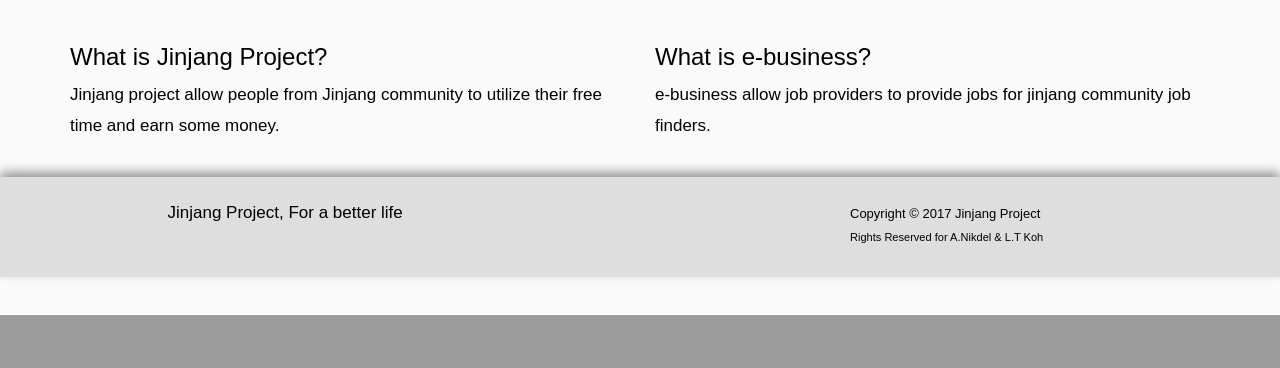
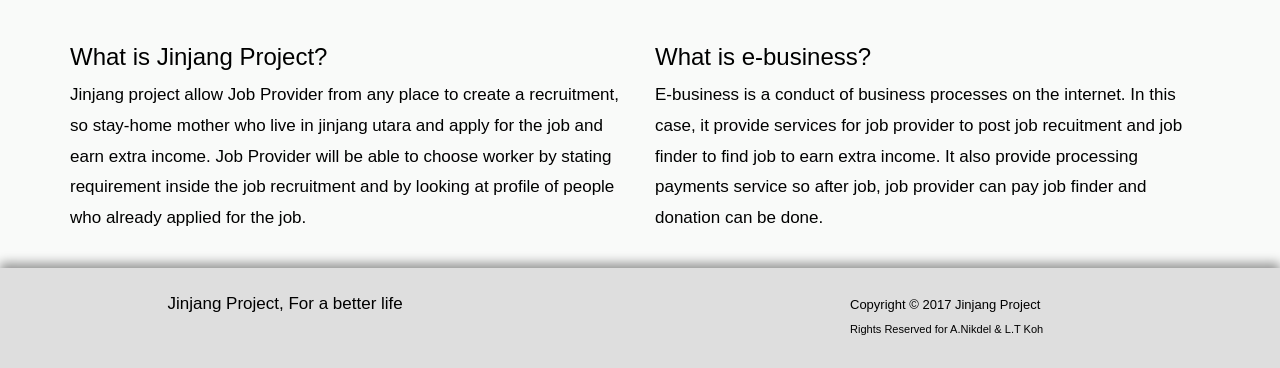
Before and after one commit to kohlitian/jinjang, a PHP site: page / in a window 1280 px wide. Shown: the part 485-853 px from the top of the page. Before the commit the page ends 800 px from the top, so only its background shows below. Run offline with PHP 8.4, Linux system fonts and the light colour scheme; data that the repository does not hold is empty.

Commit message:
Home description

```diff
--- a/index.php
+++ b/index.php
@@ -23,6 +23,8 @@
 				<li data-target="#newCarousel" data-slide-to="0" class="active"></li>
 				<li data-target="#newCarousel" data-slide-to="1"></li>
 				<li data-target="#newCarousel" data-slide-to="2"></li>
+				<li data-target="#newCarousel" data-slide-to="3"></li>
+				<li data-target="#newCarousel" data-slide-to="4"></li>
 			</ol>
 			<div class="carousel-inner">
 				<div class="item active">
@@ -32,6 +34,10 @@
 					<div class="img" style="background-image: url('img/jinjang2.jpg');"></div></div>
 				<div class="item">
 					<div class="img" style="background-image: url('img/jinjang3.jpg');"></div></div>
+				<div class="item">
+					<div class="img" style="background-image: url('img/jinjang4.jpg');"></div></div>
+				<div class="item">
+					<div class="img" style="background-image: url('img/jinjang5.jpg');"></div></div>
 			</div>
 		<a class="left carousel-control" href="#newCarousel" data-slide="prev">
 			<span class="glyphicon glyphicon-chevron-left"></span>
@@ -49,11 +55,11 @@
 		<div class="row">
 			<div class="col-xs-12 col-md-6">
 				<h3>What is Jinjang Project?</h3>
-				<p>Jinjang project allow people from Jinjang community to utilize their free time and earn some money.</p>
+				<p>Jinjang project allow Job Provider from any place to create a recruitment, so stay-home mother who live in jinjang utara and apply for the job and earn extra income. Job Provider will be able to choose worker by stating requirement inside the job recruitment and by looking at profile of people who already applied for the job.</p>
 			</div>
 			<div class="col-xs-12 col-md-6">
 				<h3>What is e-business?</h3>
-				<p>e-business allow job providers to provide jobs for jinjang community job finders.
+				<p>E-business is a conduct of business processes on the internet. In this case, it provide services for job provider to post job recuitment and job finder to find job to earn extra income. It also provide processing payments service so after job, job provider can pay job finder and donation can be done.
 					</p>
 			</div>
 		</div>
```
